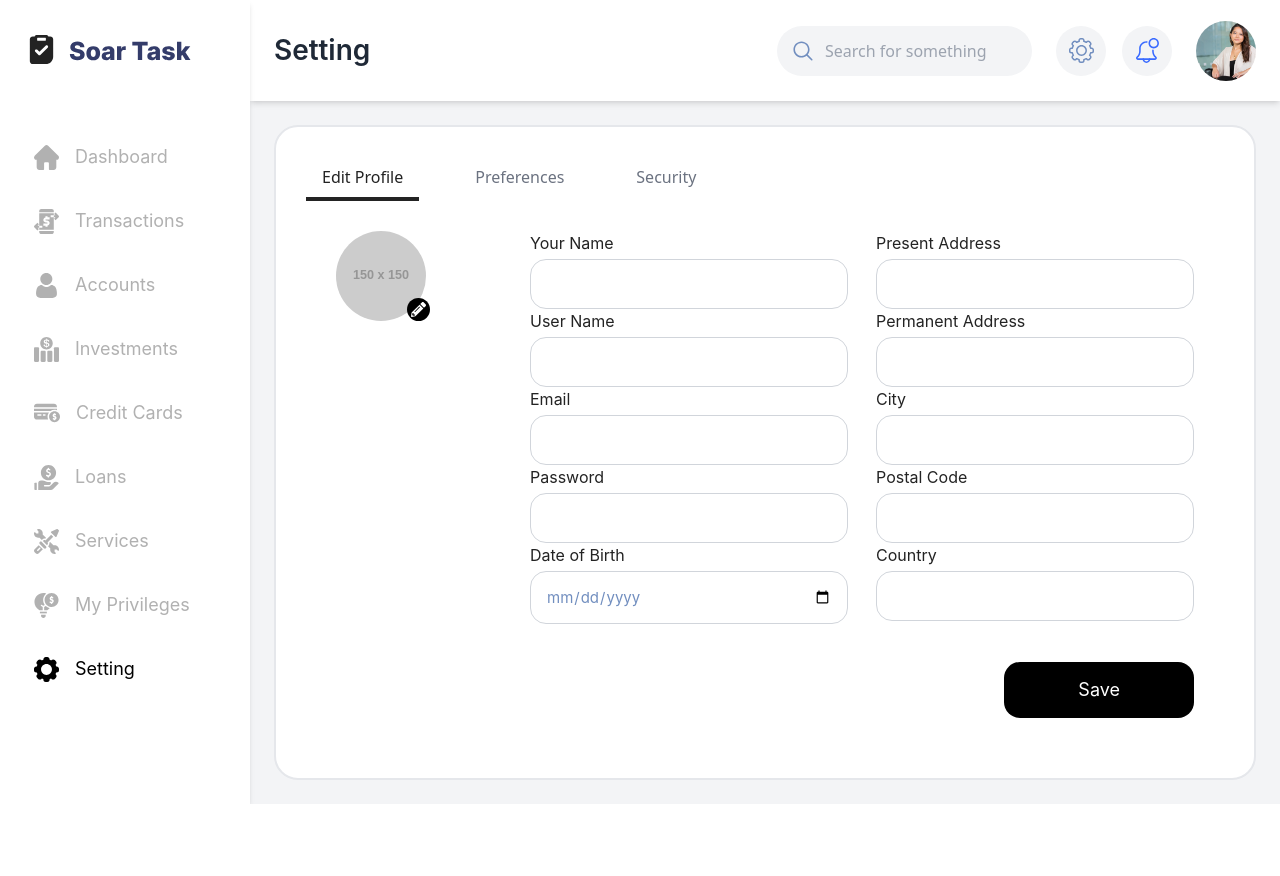
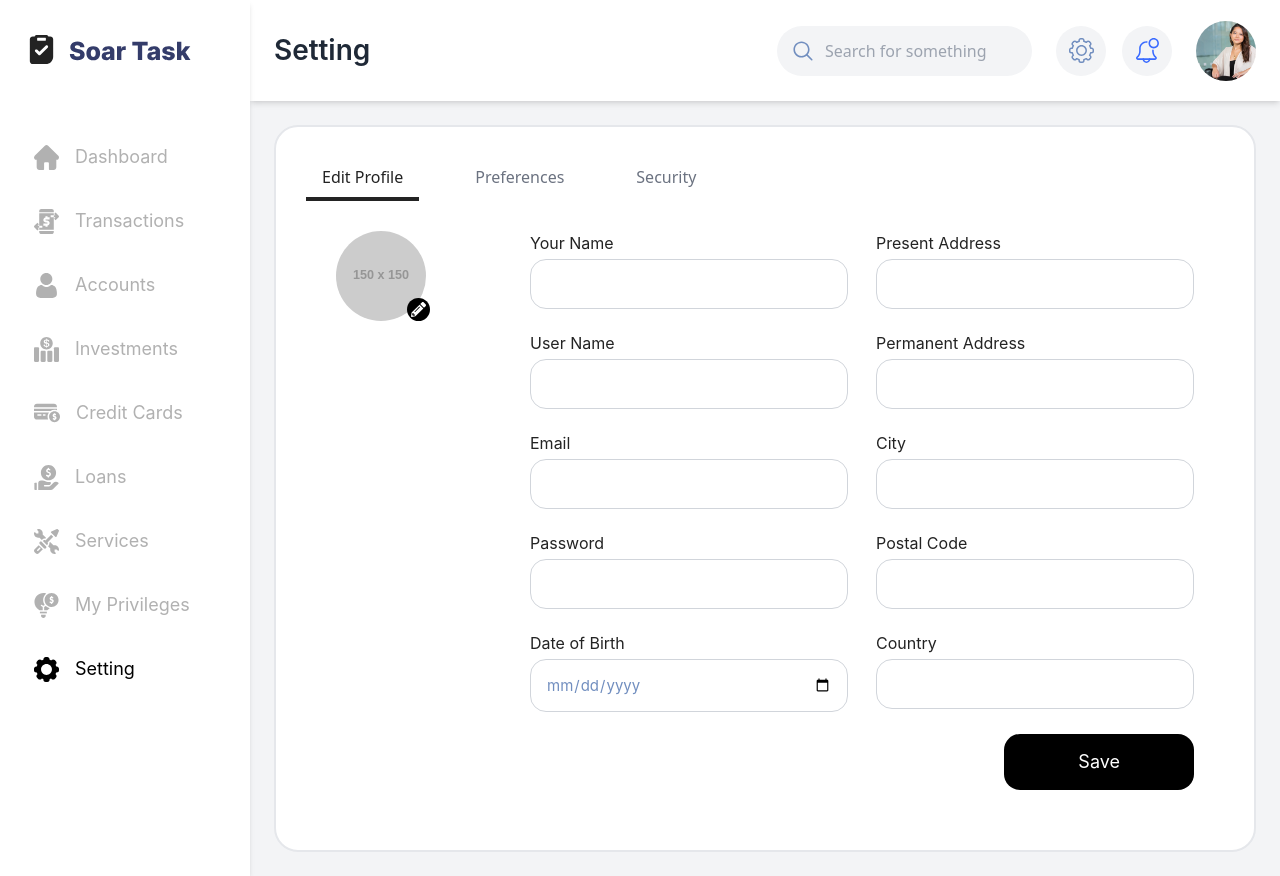
Before and after one commit to prabhjotsumman/soar-ui, a React (Vite) app: page /settings in a window 1280 px wide. Before the commit the page ends 804 px from the top, so only its background shows below. Built offline with nearby package versions, Linux system fonts and the light colour scheme.

Commit message:
form gap added

```diff
--- a/src/pages/settings/EditProfile.tsx
+++ b/src/pages/settings/EditProfile.tsx
@@ -99,8 +99,9 @@ const EditProfile = () => {
           id="edit-profile-form"
           name="edit-profile-form"
         >
-          <div className="sm:col-span-1">
-            {PROFILE_FORM_FIELDS?.slice(0, 5).map((field) => (
+          <div className="sm:col-span-1 gap-y-form-gap">
+            {PROFILE_FORM_FIELDS?.slice(0, 5).map((field, i) => (
+              <div className={i + 1 != 5 ? "mb-form-gap" : ""}>
                 <FormField
                   key={field.name}
                   field={field}
@@ -109,10 +110,12 @@ const EditProfile = () => {
                     errors[field.name as keyof EditProfileFormDataType]?.message
                   }
                 />
+              </div>
             ))}
           </div>
-          <div className="sm:col-span-1">
-            {PROFILE_FORM_FIELDS?.slice(5).map((field) => (
+          <div className="sm:col-span-1 ">
+            {PROFILE_FORM_FIELDS?.slice(5).map((field, i) => (
+              <div className={i + 1 != 5 ? "mb-form-gap" : ""}>
                 <FormField
                   key={field.name}
                   field={field}
@@ -121,10 +124,11 @@ const EditProfile = () => {
                     errors[field.name as keyof EditProfileFormDataType]?.message
                   }
                 />
+              </div>
             ))}
           </div>
           {/* Save Button */}
-          <div className="col-span-full flex justify-center md:justify-end mt-4">
+          <div className="col-span-full flex justify-center md:justify-end">
             <button
               type="submit"
               aria-label="Save profile information"
```
Lines whose indentation alone changed are shown as unchanged.
